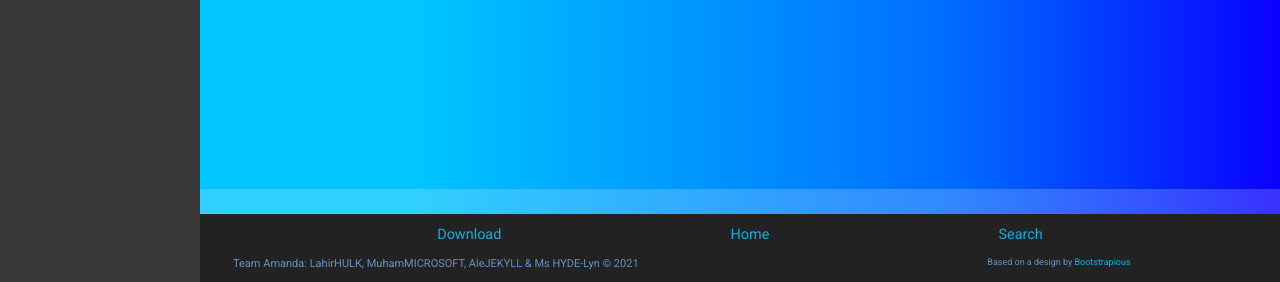
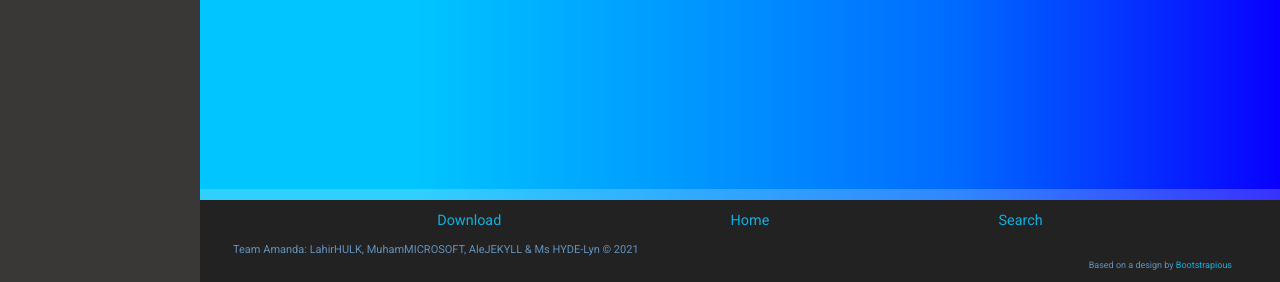
Before and after one commit to mfrahman123/testing, a Flask app: page /geo in a window 1280 px wide. Shown: the part 518-800 px from the top of the page. Run offline with Flask 2, Linux system fonts and the light colour scheme; parts of the project's set-up code (start-up, migrations or seed data) failed here and were passed over; some libraries are stand-ins or nearby versions.

Commit message:
final version

```diff
--- a/templates/base.html
+++ b/templates/base.html
@@ -148,11 +148,11 @@
             <div class="row" style="padding-left: 7vw; padding-right: 7vw; justify-content: space-around; font-size: .9em;">
 <a href="/download">Download</a>    <a href="/">Home</a>        <a href="/search">Search</a>
             </div>
-          <div class="row" style="margin-top:10px">
-            <div class="col-lg-9-md-7-sm-6">
+          <div class="row" style="margin-top:10px; justify-content:space-between">
+            <div class="col-lg-9-md-7-sm-12">
               <p style="font-size: 11px">Team Amanda: LahirHULK, MuhamMICROSOFT, AleJEKYLL & Ms HYDE-Lyn   &copy; 2021 </p>
             </div>
-            <div class="col-sm-6 text-right" >
+            <div class="col-sm-12 text-right" >
               <p style="font-size: 9px">Based on a design by <a href="https://bootstrapious.com/p/bootstrap-4-dashboard" class="external">Bootstrapious</a></p>
               <!-- Please do not remove the backlink to us unless you support further theme's development at https://bootstrapious.com/donate. It is part of the license conditions and it helps me to run Bootstrapious. Thank you for understanding :)-->
             </div>
```
